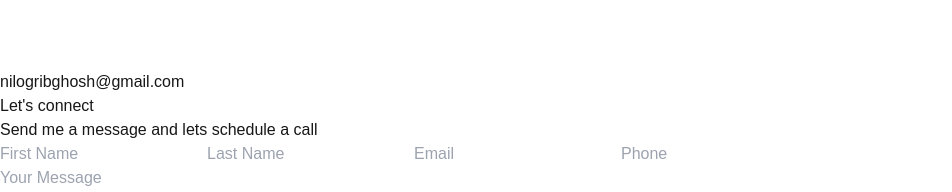
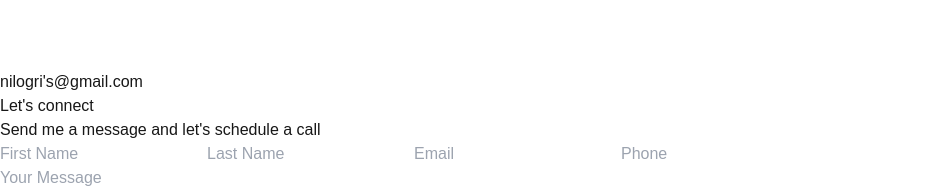
Before and after one commit to Nilogrib/Portfolio_Next, a Next.js app: page / in a window 1280 px wide. Shown: the part 9106-9298 px from the top of the page, without its empty margins (0-952 px from the left). Built offline with nearby package versions, Linux system fonts and the light colour scheme.

Commit message:
Update Contact.tsx

```diff
--- a/src/components/Contact.tsx
+++ b/src/components/Contact.tsx
@@ -14,13 +14,13 @@
                 </li>
                 <li className='flex items-center'>
                     <Image src={mail} alt="mail" className='h-[110px] w-auto mr-6'/>
-                    <p className='text-xl'>nilogribghosh@gmail.com</p>
+                    <p className='text-xl'>nilogri&#39;s@gmail.com</p>
                 </li>
             </ul>
         </div>
         <div className='bg-white/10 p-6 rounded-xl max-w-[550px]'>
-            <h2 className='text-5xl font-bold text-orange-400 mb-4'>Let's connect</h2>
-            <p className='text-white/70 mb-6'>Send me a message and lets schedule a call</p>
+            <h2 className='text-5xl font-bold text-orange-400 mb-4'>Let&#39;s connect</h2>
+            <p className='text-white/70 mb-6'>Send me a message and let&#39;s schedule a call</p>
             <form className='space-y-4' action="https://getform.io/f/aqoowrla" method="POST">
                 <div className='grid md:grid-cols-2 gap-4'>
                     <input type="text" name="name" className='bg-black/70 rounded-xl p-3 focus:outline-none focus:ring-2 focus:ring-orange-400' placeholder='First Name'/>
```
